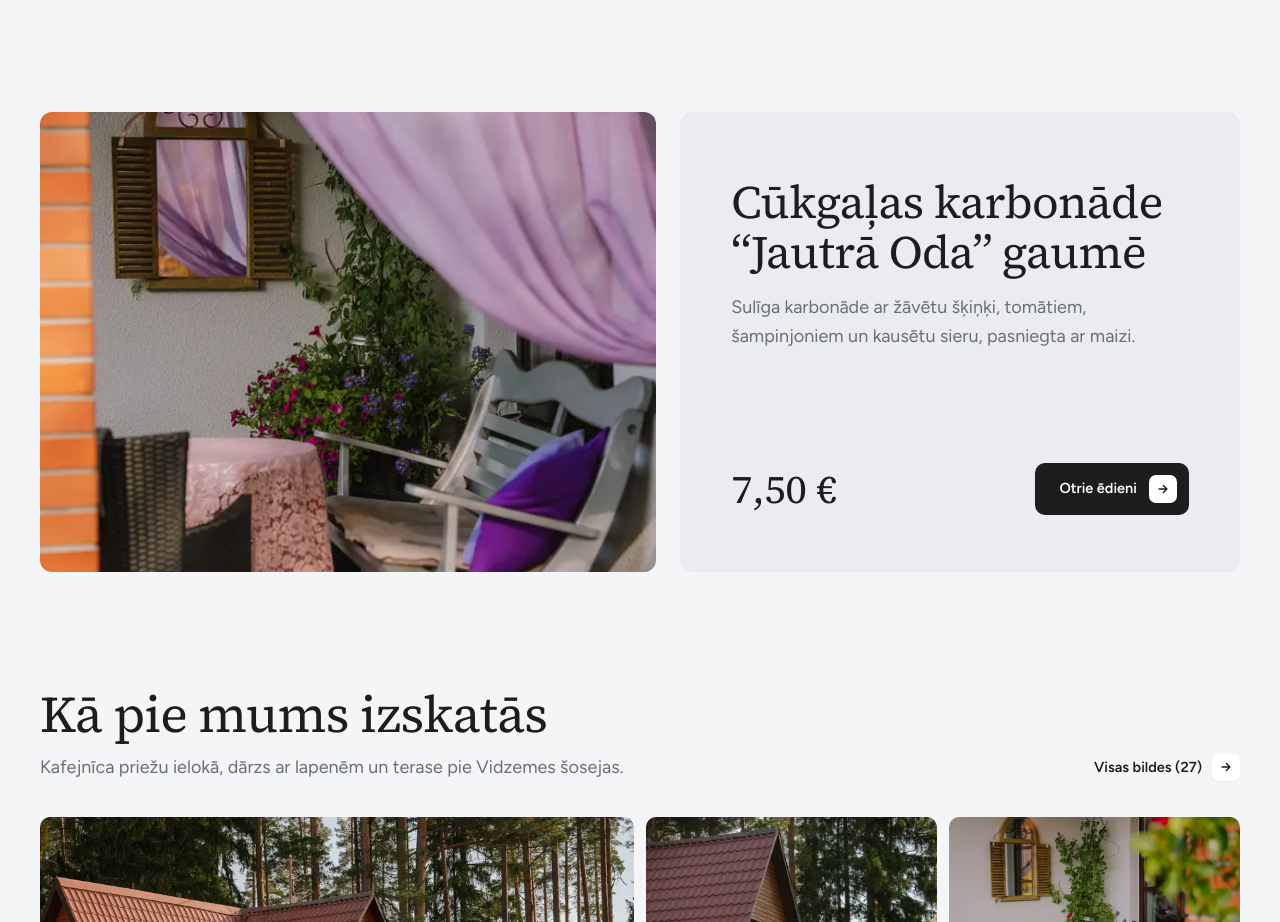
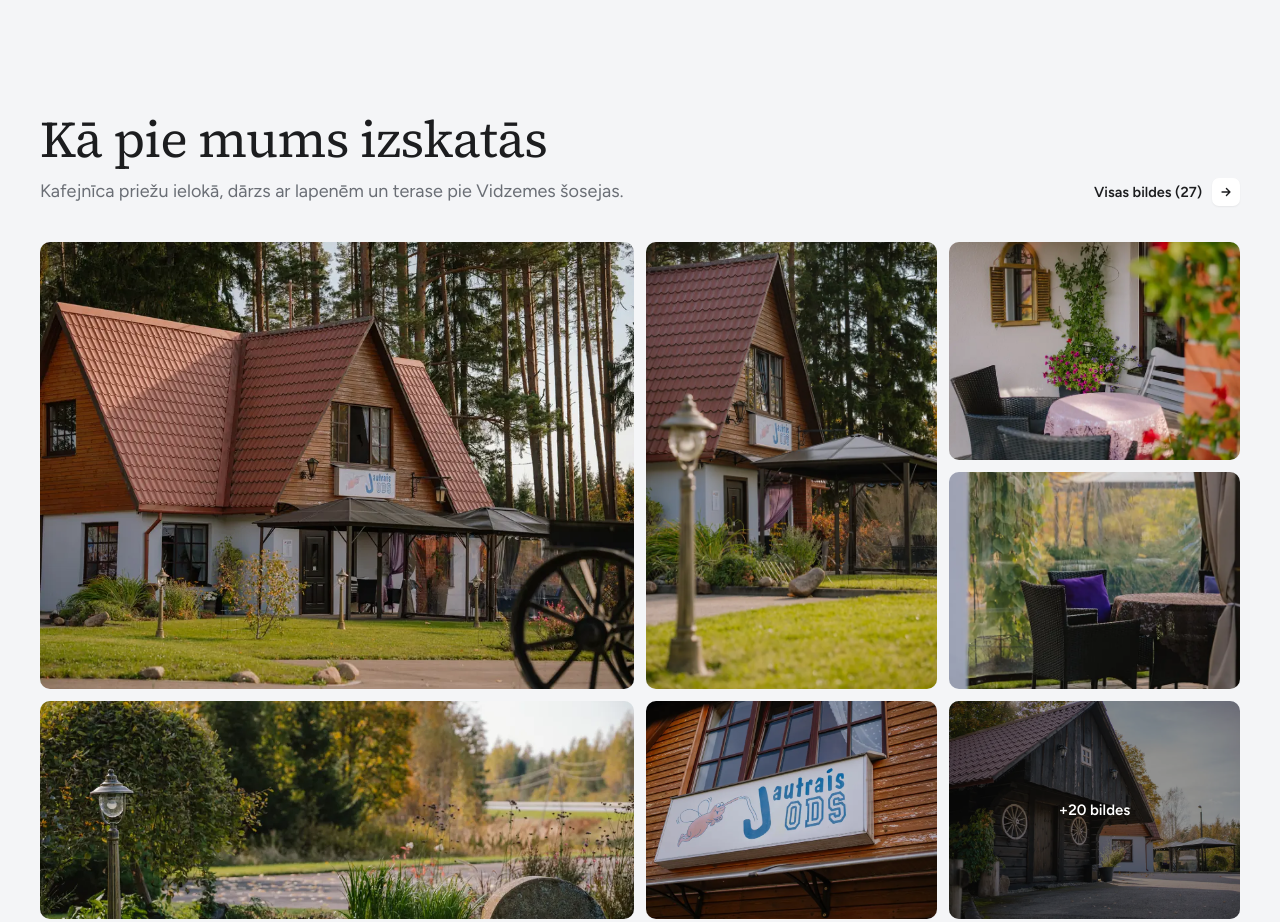
Before and after one commit to nlzbaltic/jautrais-ods, a plain HTML site: page public/index.html in a window 1280 px wide. Shown: the part 1641-2563 px from the top of the page. Drawn offline with Linux system fonts and the light colour scheme.

Commit message:
Izņemts karbonādes bloks no sākumlapas

```diff
--- a/public/index.html
+++ b/public/index.html
@@ -662,12 +662,6 @@ function pageHome(){ return `
     </div>
   </section>
 
-  <section class="inner" style="padding-bottom:clamp(72px,9vw,128px)"><div class="sigblock">
-    ${pic("terase-aizkari","Terase ar aizkariem, kur pasniedzam ēdienus","","(max-width:900px) 100vw, 50vw")}
-    <div class="txt"><div><h2>Cūkgaļas karbonāde “Jautrā Oda” gaumē</h2><p class="lead">Sulīga karbonāde ar žāvētu šķiņķi, tomātiem, šampinjoniem un kausētu sieru, pasniegta ar maizi.</p></div>
-      <div style="display:flex;justify-content:space-between;align-items:center;gap:16px;flex-wrap:wrap"><span class="pr price">7,50 €</span><a class="btn btn-ink" href="#edienkarte-otrie">Otrie ēdieni ${ARR}</a></div></div>
-  </div></section>
-
   <section class="inner">
     <div class="gal-head"><div><h2>Kā pie mums izskatās</h2><p class="lead">Kafejnīca priežu ielokā, dārzs ar lapenēm un terase pie Vidzemes šosejas.</p></div><button class="tlink" data-lb="kafejnica-rudens">Visas bildes (${GALLERY.length}) ${ARR}</button></div>
     <div class="bento">
```
